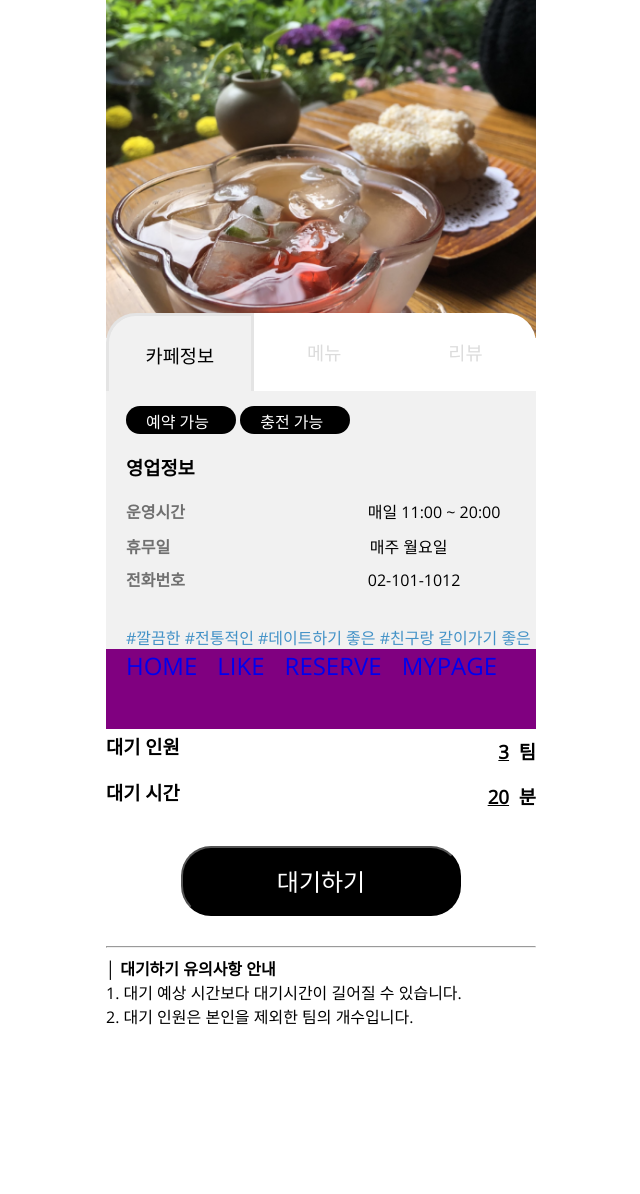
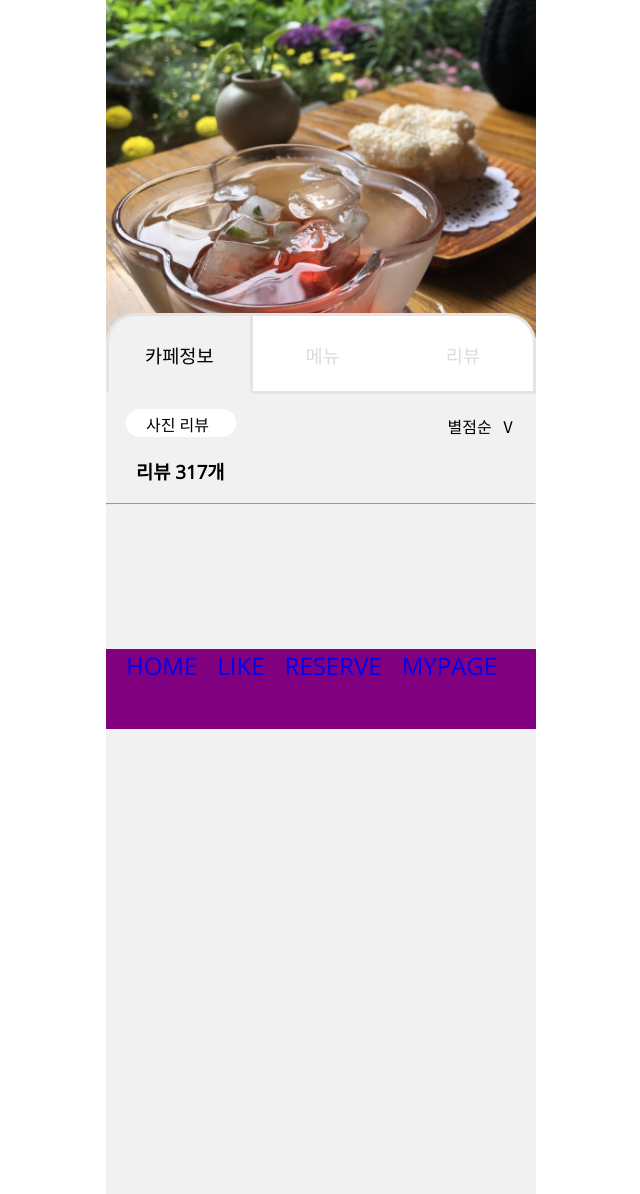
Before and after one commit to dlwnsgus07/MoodingProject, a Django app: page /review in a window 1280 px wide. Shown: the part 71-1265 px from the top of the page, without its empty margins (319-959 px from the left). Before the commit the page ends 1096 px from the top, so only its background shows below. Run offline with Django 3.2, Linux system fonts and the light colour scheme; some libraries are stand-ins or nearby versions.

Commit message:
조금만 더 힘냅시다! 화이팅!

```diff
--- a/Mooding/mainapp/static/style-information.css
+++ b/Mooding/mainapp/static/style-information.css
@@ -16,9 +16,16 @@
 }
 
 .info-cafe-detail {
-  height: 300px;
+  height: 420px;
   background-color: #F1F1F1;
   padding-left: 20px;
+}
+
+.btn-group {
+
+background-color: #F1F1F1;
+
+
 }
 
 .tab {
@@ -30,6 +37,7 @@
   background-color: white;
   padding-top: 25px;
   color: #DCDCDC;
+  border-top: 3px solid #E4E4E4;
 
 }
 
@@ -41,19 +49,23 @@
   border-left: 3px solid #E4E4E4;
   border-top: 3px solid #E4E4E4;
   border-right: 3px solid #E4E4E4;
+  border-bottom: 3px solid #F1F1F1;
 
 }
 
 .left {
 
   border-top-left-radius: 30px;
+  border-top: 3px solid #E4E4E4;
+
 
 }
 
 .right {
 
   border-top-right-radius: 30px;
-
+  border-top: 3px solid #E4E4E4;
+  border-right: 3px solid #E4E4E4;
 }
 
 .rbutton {
@@ -66,11 +78,18 @@
   color: white;
   display: inline-block;
   margin-top: 15px;
+
 }
 
 .sgroup {
 
 margin-bottom: -10px;
+
+}
+
+.shortbar{
+
+  border-bottom: 3px solid #E4E4E4;
 
 }
 
@@ -81,11 +100,15 @@
   color: #707070;
 
 
+
 }
 
 .sdata{
 
   display: inline-block;
+  float:right;
+  margin-right: 25px;
+
 
 }
 
@@ -117,9 +140,23 @@
 
 }
 
+header .topbar {
+
+
+  background-color:white;
+
+}
+
+.container {
+
+  background-color: #F1F1F1;
+
+}
+
 .info-alert {
 
-
+  background-color:white;
+  padding-bottom: 100px;
 
 }
 
@@ -137,5 +174,6 @@
 .ldata{
   margin-top : -60px;
   float:right;
+  margin-right: 20px;
 
 }
--- /dev/null
+++ b/Mooding/mainapp/static/style-review.css
@@ -0,0 +1,103 @@
+.info-img {
+    display: block;
+}
+
+.info-img > img {
+    width: 100%;
+    object-fit: cover;
+}
+
+.info-cafe {
+    margin-top: -30px;
+    width: 100%;
+    display: flex;
+
+
+}
+
+.r-info-cafe-detail {
+    height: 800px;
+    background-color: #F1F1F1;
+
+}
+
+.r-tab {
+    font-size: 14pt;
+    width: 33.3%;
+    height: 50px;
+    display: inline-block;
+    text-align: center;
+    background-color: white;
+    padding-top: 25px;
+    color: #DCDCDC;
+    border-top: 3px solid #E4E4E4;
+
+}
+
+.r-clicked {
+
+    color: #000000;
+    width: 33.4%;
+    background-color: #F1F1F1;
+    border-left: 3px solid #E4E4E4;
+    border-top: 3px solid #E4E4E4;
+    border-right: 3px solid #E4E4E4;
+    border-bottom: 3px solid #F1F1F1;
+
+}
+
+.r-left {
+
+    border-top-left-radius: 30px;
+    border-top: 3px solid #E4E4E4;
+
+}
+
+.r-right {
+
+    border-top-right-radius: 30px;
+    border-top: 3px solid #E4E4E4;
+    border-right: 3px solid #E4E4E4;
+}
+
+.r-rbutton {
+
+    display: inline-block;
+    background-color: #FFFFFF;
+    border-radius: 50px;
+    width: 90px;
+    height: 25px;
+    padding: 3px 0px 0px 20px;
+    color:#000000;
+    display: inline-block;
+    margin-top: 15px;
+    margin-left: 20px;
+
+}
+
+.r-shortbar {
+
+    border-bottom: 3px solid #E4E4E4;
+
+}
+
+.starnum {
+
+    display: inline;
+    float: right;
+    margin-top: 20px;
+    margin-right: 20px;
+
+
+
+}
+
+.r-title {
+
+    margin-top: 20px;
+    margin-left: 30px;
+
+
+
+
+}
--- a/Mooding/mainapp/templates/base.html
+++ b/Mooding/mainapp/templates/base.html
@@ -10,10 +10,13 @@
     {% load static %}
     <link rel="stylesheet" href="https://static.scdn.pw/css/font/Cafe24Ssurround.css">
     <link rel="stylesheet" href="{% static 'style.css' %}" />
+    <link rel="stylesheet" href="{% static 'style-review.css?after' %}" />
     <link rel="stylesheet" href="{% static 'style-home.css' %}" />
     <link rel="stylesheet" href="{% static 'style-coupon.css' %}" />
     <link rel="stylesheet" href="{% static 'style-information.css' %}" />
     <link rel="stylesheet" href="{% static 'style-allcafe.css' %}" />
+    <link rel='stylesheet' href="{% static 'style-review.css' %}" />
+    <link rel="stylesheet" href="{% static 'style-booking.css' %}" />
     {% block head %}{% endblock %}
   </head>
 
--- a/Mooding/mainapp/templates/booking.html
+++ b/Mooding/mainapp/templates/booking.html
@@ -1,6 +1,4 @@
 {% extends 'base.html' %} {% block content %} {% load static %}
-
-<link rel="stylesheet" href="{% static 'booking.css' %}" />
 
 <section class="main">
   <article>
@@ -14,7 +12,7 @@
         <div class="one"><h2><strong>차담정 압구정점</strong></h2></div>
         <div class="two"><h3>대기완료</h3></div>
         <div class="three"><h3>대기시작</h3></div>
-        <div class="6four"><h3>2021년 7월 1일 13:01</h3></div>
+        <div class="four"><h3>2021년 7월 1일 13:01</h3></div>
         <div class="five"><h3>대기번호</h3></div>
         <div class="six"><h3>75번</h3></div>
         <div class="seven"><h3>대기시간</h3></div>
--- a/Mooding/mainapp/templates/review.html
+++ b/Mooding/mainapp/templates/review.html
@@ -1,4 +1,5 @@
 {% extends 'base.html' %} {% block content %} {% load static %}
+
 
 <section class="info-img">
   <img src="../static/img/무딩 차담점.png" />
@@ -6,82 +7,46 @@
 
 <div class="info-cafe">
 
-  <div class ="tab clicked left">카페정보</div>
-  <div class ="tab">메뉴</div>
-  <div class ="tab right">리뷰</div>
-
-</div>
-
-<section class="info-cafe-detail">
-
-
-<div class = "rbutton">예약 가능</div>
-<div class = "rbutton">충전 가능</div>
-
-<br>
-
-<div class ="title"><h3>영업정보</h3></div>
-
-<div class = "sgroup">
-<div class = "stitle"><h4>운영시간</h4></div>
-<div class="sdata">&nbsp;&nbsp;&nbsp;&nbsp;&nbsp;&nbsp;&nbsp;&nbsp;&nbsp;&nbsp;&nbsp;&nbsp;&nbsp;&nbsp;&nbsp;&nbsp;&nbsp;&nbsp;&nbsp;&nbsp;&nbsp;&nbsp;&nbsp;&nbsp;&nbsp;&nbsp;&nbsp;&nbsp;&nbsp;&nbsp;&nbsp;&nbsp;&nbsp;&nbsp;&nbsp;&nbsp;&nbsp;&nbsp;&nbsp;&nbsp;&nbsp;&nbsp;&nbsp;매일 11:00 ~ 20:00</div>
-</div>
-
-<div class = "sgroup">
-<div class = "stitle"><h4>휴무일</h4></div>
-<div class="sdata">&nbsp;&nbsp;&nbsp;&nbsp;&nbsp;&nbsp;&nbsp;&nbsp;&nbsp;&nbsp;&nbsp;&nbsp;&nbsp;&nbsp;&nbsp;&nbsp;&nbsp;&nbsp;&nbsp;&nbsp;&nbsp;&nbsp;&nbsp;&nbsp;&nbsp;&nbsp;&nbsp;&nbsp;&nbsp;&nbsp;&nbsp;&nbsp;&nbsp;&nbsp;&nbsp;&nbsp;&nbsp;&nbsp;&nbsp;&nbsp;&nbsp;&nbsp;&nbsp;&nbsp;&nbsp;&nbsp;&nbsp;매주 월요일</div>
-</div>
-
-<div class = "sgroup">
-<div class = "stitle"><h4>전화번호</h4></div>
-<div class="sdata">&nbsp;&nbsp;&nbsp;&nbsp;&nbsp;&nbsp;&nbsp;&nbsp;&nbsp;&nbsp;&nbsp;&nbsp;&nbsp;&nbsp;&nbsp;&nbsp;&nbsp;&nbsp;&nbsp;&nbsp;&nbsp;&nbsp;&nbsp;&nbsp;&nbsp;&nbsp;&nbsp;&nbsp;&nbsp;&nbsp;&nbsp;&nbsp;&nbsp;&nbsp;&nbsp;&nbsp;&nbsp;&nbsp;&nbsp;&nbsp;&nbsp;&nbsp;&nbsp;02-101-1012</div>
-</div>
-
-<div class="stag">
-
-<br>
-
-  #깔끔한 #전통적인 #데이트하기 좋은 #친구랑 같이가기 좋은
+  <div class ="r-tab r-clicked r-left">카페정보</div>
+  <div class ="r-tab r-shortbar">메뉴</div>
+  <div class ="r-tab r-right r-shortbar">리뷰</div>
+  <div class ='r-shortbar'></div>
 
 
 </div>
 
-</section>
 
 
+<section class="r-info-cafe-detail">
 
-<section class="info-cafe-waiting">
+<div class='r-middlebar'>
+
+  <div class = "r-rbutton">사진 리뷰</div>
+  <div class = "starnum">별점순&nbsp;&nbsp;Ⅴ</div>
 
 
-<br>
-<div class='"people'>
-<div class = "ltitle"><h3>대기 인원</h3></div>
-<div class = "ldata"><h3><u>3</u>&nbsp&nbsp팀</h3></div>
 </div>
 
-<div>
-  <div class='"time'>
-<div class = "ltitle"><h3>대기 시간</h3></div>
-<div class = "ldata"><h3><u>20</u>&nbsp&nbsp분</h3></div>
-</div>
 
-<br>
+<div class ="r-title"><b><h3>리뷰 317개</h3></b></div>
 
-<input type="button" class="round-button" value="대기하기">
+
 
 
   <hr>
 
-<div class = "info-alert">
+  <link rel="stylesheet" href="https://use.fontawesome.com/releases/v5.15.3/css/all.css" integrity="sha384-SZXxX4whJ79/gErwcOYf+zWLeJdY/qpuqC4cAa9rOGUstPomtqpuNWT9wdPEn2fk" crossorigin="anonymous"/>
 
-<strong>│ 대기하기 유의사항 안내</strong>
-<br>
 
-1. 대기 예상 시간보다 대기시간이 길어질 수 있습니다. <br>
-2. 대기 인원은 본인을 제외한 팀의 개수입니다. <br>
+
+
+
 
 </div>
 
+
+
 </section>
 
+
 {% endblock %}
```
Also changed, not shown: Mooding/mainapp/static/review.css (deleted, +0 -141 lines), Mooding/mainapp/templates/information.html (+32 -31 lines), Mooding/mainapp/static/style-booking.css (renamed from Mooding/mainapp/static/booking.css). Lines whose indentation alone changed are shown as unchanged.
